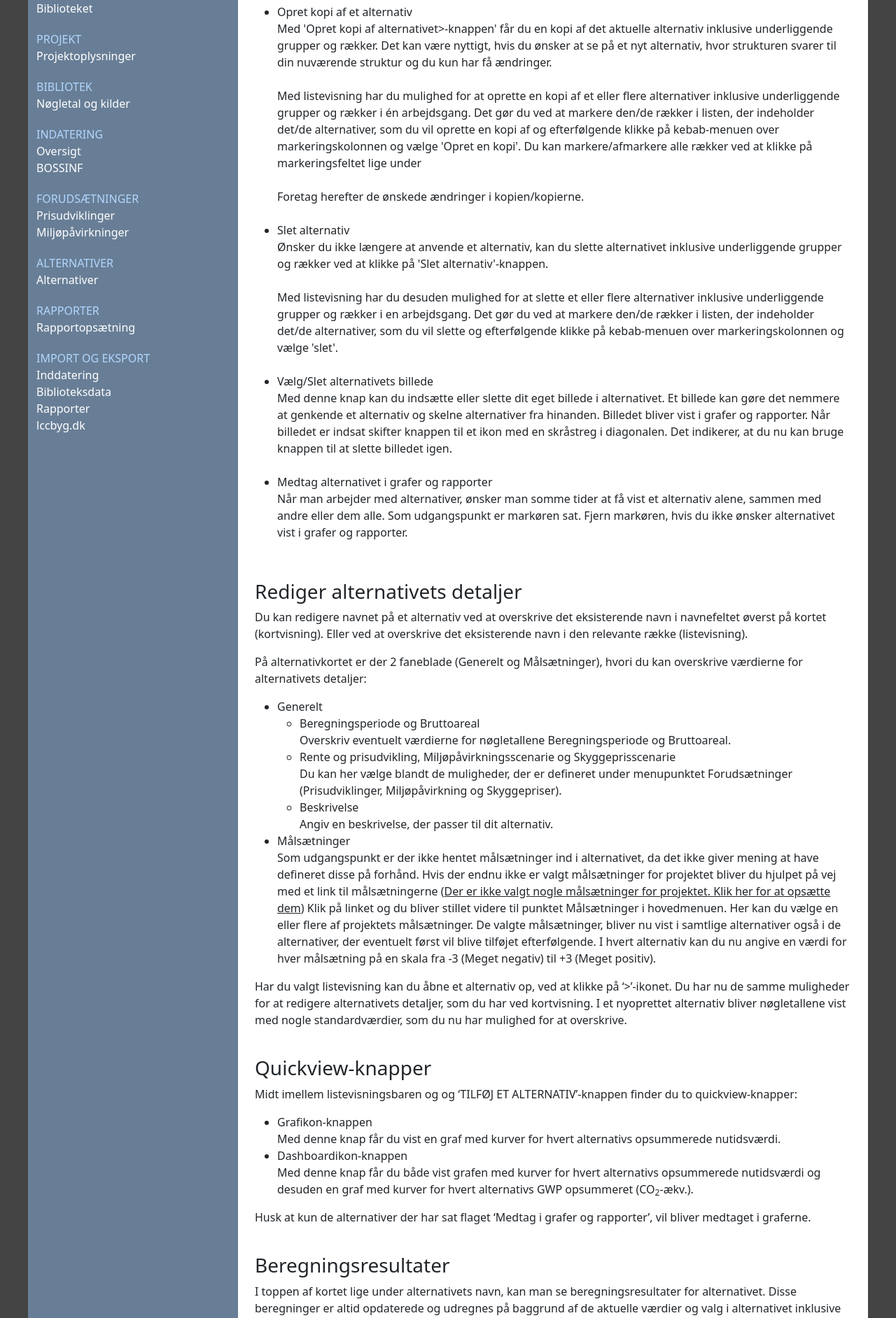
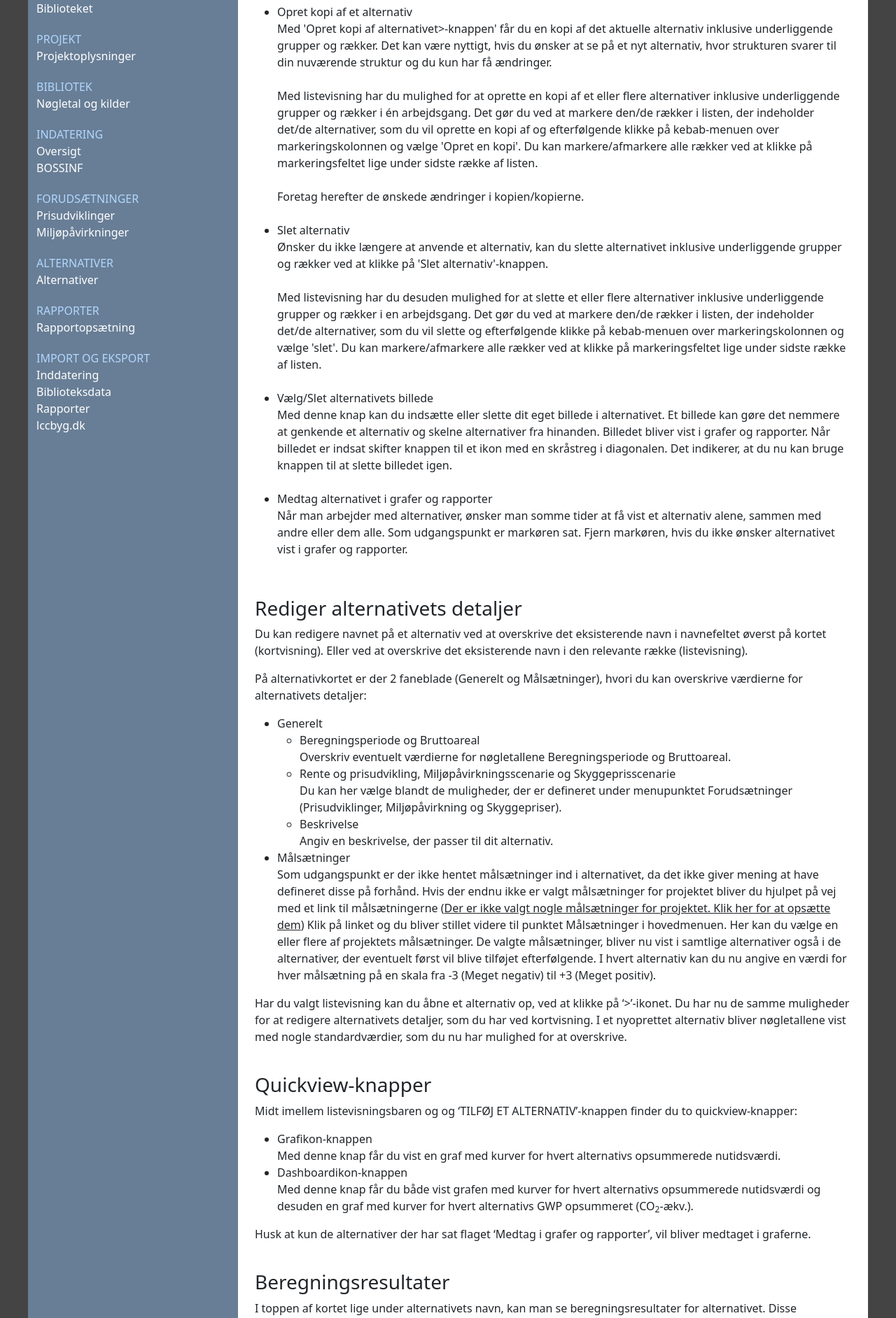
Before and after one commit to LccBuild/lccbyg-docs, a Jekyll site: the page built from docs/help/40/da/alternatives.md, in a window 1280 px wide. Shown: the part 1128-3012 px from the top of the page at 70% size. Built offline with Jekyll 4.4.1, drawn with Linux system fonts in a browser that asks for light colours.

Commit message:
Update alternatives.md

```diff
--- a/docs/help/40/da/alternatives.md
+++ b/docs/help/40/da/alternatives.md
@@ -45,9 +45,7 @@ Hvert alternativ har 4 blå handlingsknapper i nedre venstre hjørne af alternat
 Med 'Opret kopi af alternativet>-knappen' får du en kopi af det aktuelle alternativ inklusive underliggende grupper og rækker. Det kan være nyttigt, hvis du ønsker at se på et nyt alternativ, hvor strukturen svarer til din nuværende struktur og du kun har få ændringer.
 <br />
 <br />
-Med listevisning har du mulighed for at oprette en kopi af et eller flere alternativer inklusive underliggende grupper og rækker i én arbejdsgang. Det gør du ved at markere den/de rækker i listen, der indeholder det/de alternativer, som du vil oprette en kopi af og efterfølgende klikke på kebab-menuen over markeringskolonnen og vælge 'Opret en kopi'. Du kan markere/afmarkere alle rækker ved at klikke på markeringsfeltet lige under
-
-
+Med listevisning har du mulighed for at oprette en kopi af et eller flere alternativer inklusive underliggende grupper og rækker i én arbejdsgang. Det gør du ved at markere den/de rækker i listen, der indeholder det/de alternativer, som du vil oprette en kopi af og efterfølgende klikke på kebab-menuen over markeringskolonnen og vælge 'Opret en kopi'. Du kan markere/afmarkere alle rækker ved at klikke på markeringsfeltet lige under sidste række af listen.
 <br />
 <br />
 Foretag herefter de ønskede ændringer i kopien/kopierne.
@@ -57,7 +55,7 @@ Foretag herefter de ønskede ændringer i kopien/kopierne.
 Ønsker du ikke længere at anvende et alternativ, kan du slette alternativet inklusive underliggende grupper og rækker ved at klikke på 'Slet alternativ'-knappen.
 <br />
 <br />
-Med listevisning har du desuden mulighed for at slette et eller flere alternativer inklusive underliggende grupper og rækker i en arbejdsgang. Det gør du ved at markere den/de rækker i listen, der indeholder det/de alternativer, som du vil slette og efterfølgende klikke på kebab-menuen over markeringskolonnen og vælge 'slet'.
+Med listevisning har du desuden mulighed for at slette et eller flere alternativer inklusive underliggende grupper og rækker i en arbejdsgang. Det gør du ved at markere den/de rækker i listen, der indeholder det/de alternativer, som du vil slette og efterfølgende klikke på kebab-menuen over markeringskolonnen og vælge 'slet'. Du kan markere/afmarkere alle rækker ved at klikke på markeringsfeltet lige under sidste række af listen.
 <br />
 <br />
 <li>Vælg/Slet alternativets billede</li>
```
